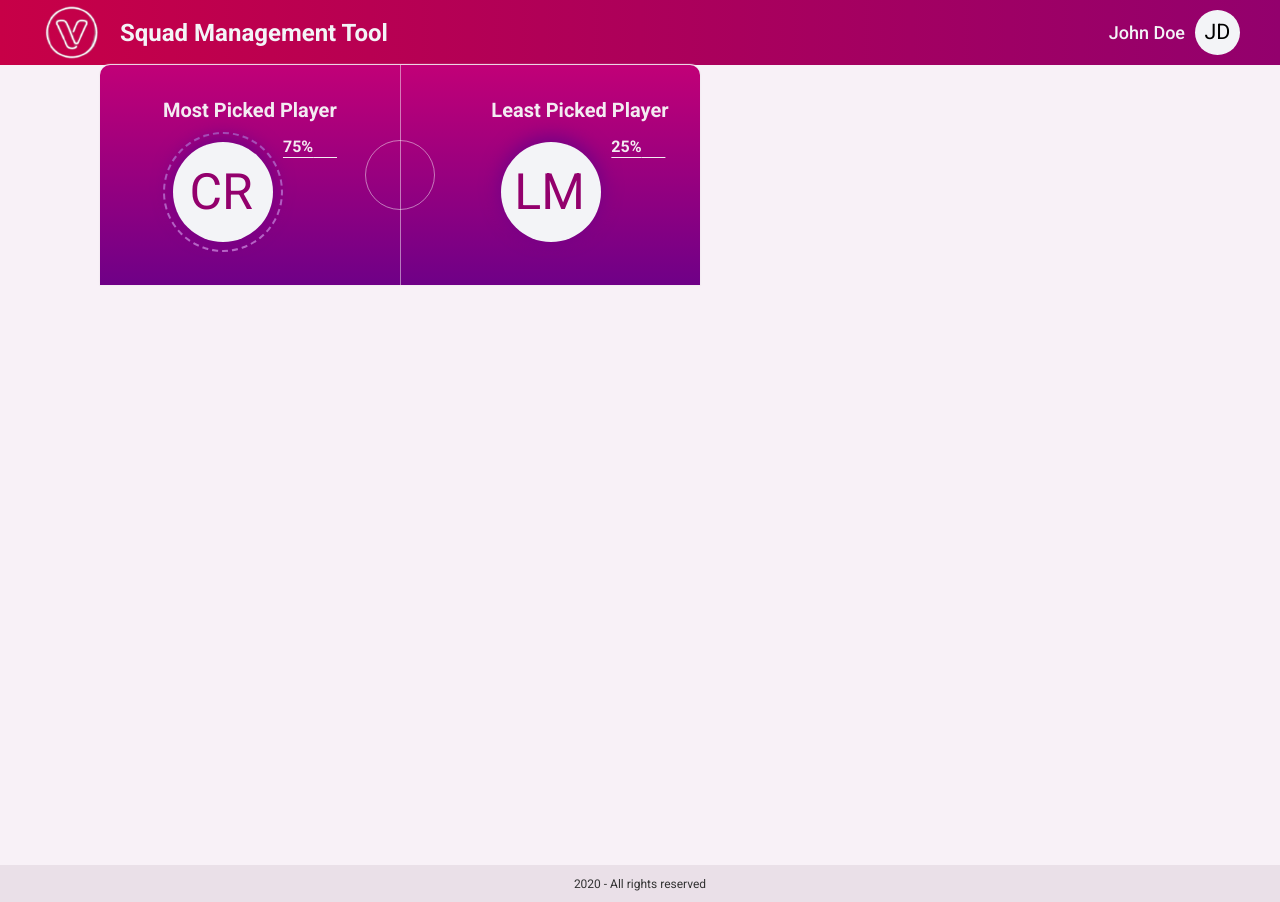
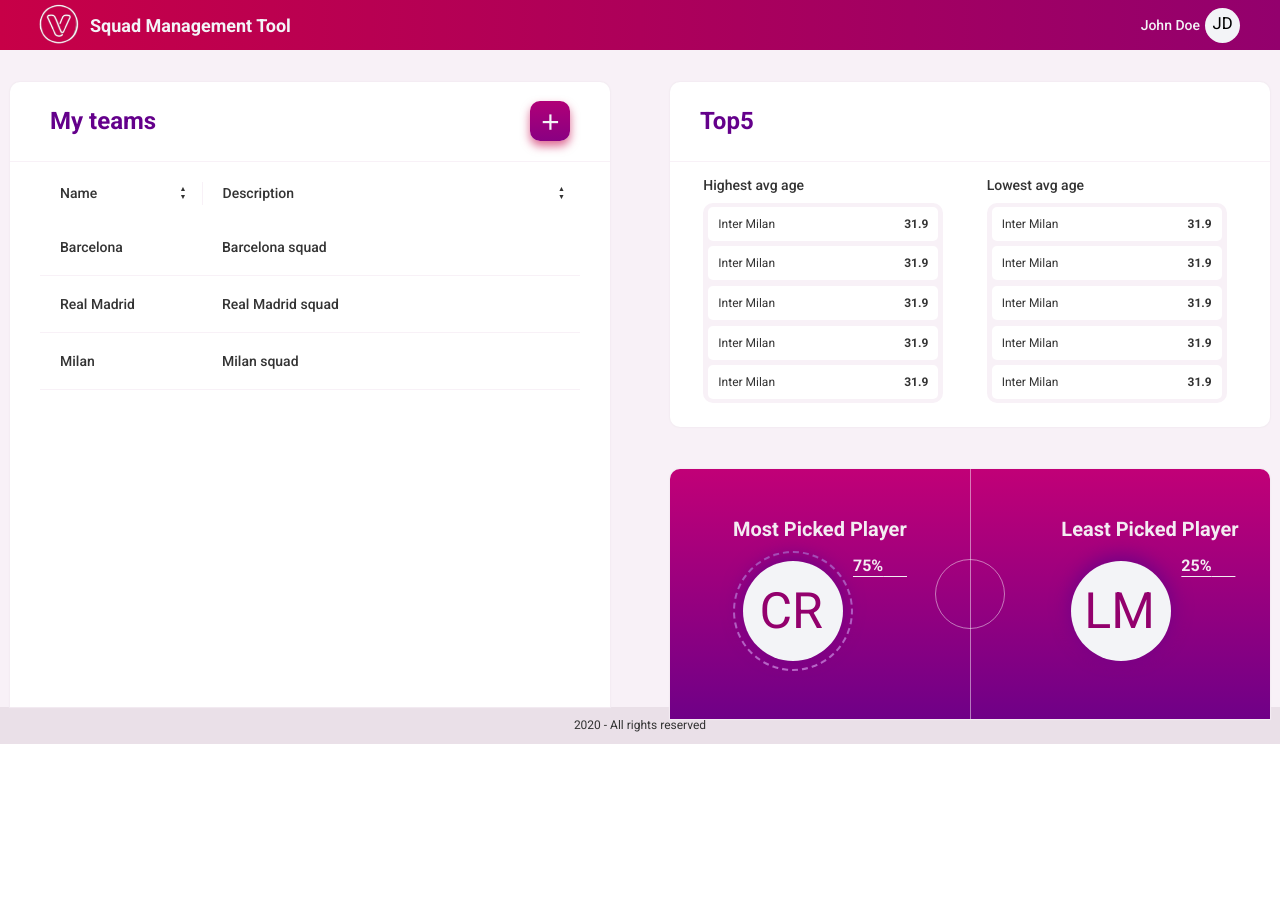
Before and after one commit to jschneiderm98/venturus-trial, a React (Create React App) app: page / in a window 1280 px wide. After the commit the page ends 800 px from the top, so only its background shows below. Built offline with nearby package versions, Linux system fonts and the light colour scheme.

Commit message:
complete home page

```diff
--- a/src/components/Header/styles.css
+++ b/src/components/Header/styles.css
@@ -1,54 +1,55 @@
-.Header{
+.Header {
   display: flex;
   flex-direction: row;
   justify-content: space-between;
   width: 100%;
-  height: 65px;
+  height: 50px;
   margin-left: 0;
-  background-image: linear-gradient(to right, rgb(199, 0, 71), rgb(147,0,109));
+  background-image: linear-gradient(to right, rgb(199, 0, 71), rgb(147, 0, 109));
 }
 
-.HeaderComponent{
+.HeaderComponent {
   display: flex;
   flex-direction: row;
   align-items: center;
 }
 
-.Header:first-child{
-  padding-left: 40px;
+.Header:first-child {
+  padding-left: 35px;
 }
 
-.Header:nth-child(1){
+.Header:nth-child(1) {
   padding-right: 40px;
 }
 
-.HeaderComponent > img{
-  --size: 60px;
+.HeaderComponent>img {
+  --size: 45px;
   width: var(--size);
   height: var(--size + 5);
   padding-bottom: 8px;
 }
 
-.HeaderComponent > h2{
-  font-size: 24px;
+.HeaderComponent>h2 {
+  font-size: 18px;
   color: #f3f4f7;
   font-weight: 700;
-  margin-left: 20px;
+  margin-left: 10px;
 }
 
-.HeaderComponent > span{
-  font-size: 18px;
+.HeaderComponent>span {
+  font-size: 14px;
   color: #f3f4f7;
   font-weight: 500;
 }
+
 .circle {
-  --size: 45px;
+  --size: 35px;
   background-color: #f3f4f7;
   border-radius: 50%;
   height: var(--size);
   text-align: center;
   width: var(--size);
-  margin-left: 10px;
+  margin-left: 5px;
 }
 
 .initials {
--- a/src/components/MyTeams/index.jsx
+++ b/src/components/MyTeams/index.jsx
@@ -18,7 +18,7 @@
         </div>
       </div>
       <div className="ListComponent">
-        <table>
+        <table className="Table">
           <thead>
             <tr>
               <th>
@@ -44,8 +44,8 @@
           <tbody>
             {itens && itens.map((item) => (
               <tr>
-                <td>{item.name}</td>
-                <td>
+                <td className="TeamsTableItem">{item.name}</td>
+                <td className="TeamsTableItem">
                   <div className="HoverField">
                     <span>{item.description}</span>
                     <div className="IconContainer">
--- a/src/components/MyTeams/styles.css
+++ b/src/components/MyTeams/styles.css
@@ -2,7 +2,7 @@
   box-shadow: 0px 0px 1px 1px #f3ecf2;
   background-color: #ffffff;
   width: 600px;
-  height: 500px;
+  height: 625px;
   border-radius: 10px 10px 0 0;
 }
 
@@ -53,7 +53,7 @@
   align-items: center;
 }
 
-table {
+.Table {
   width: 90%;
   margin-top: 20px;
   border-collapse: collapse;
@@ -64,7 +64,7 @@
 }
 
 th,
-td {
+.TeamsTableItem {
   height: 30px;
   font-weight: 500;
   text-align: start;
@@ -93,25 +93,26 @@
   width: 30%;
 }
 
-td {
+.TeamsTableItem {
   padding-top: 20px;
   padding-bottom: 20px;
   border-bottom: 1px solid #f8f1f7;
 }
 
-td:first-child {
+.TeamsTableItem:first-child {
   border-radius: 15px 0px 0px 15px;
 }
 
-td:nth-child(2) {
+.TeamsTableItem:nth-child(2) {
   border-radius: 0px 15px 15px 0px;
 }
 
 
-tbody>tr:hover td {
+tbody>tr:hover .TeamsTableItem {
   background-color: #f9eaf7;
   color: #93006d;
-  border-bottom: 0;
+  border: none;
+  border-collapse: separate;
 }
 
 .HoverField {
--- a/src/components/PickedPlayers/index.jsx
+++ b/src/components/PickedPlayers/index.jsx
@@ -3,7 +3,7 @@
 
 export default function PickedPlayers() {
   return (
-    <div className="ComponentBody">
+    <div className="Component">
       <div className="Most">
         <span className="PickedText">Most Picked Player</span>
         <div className="Player">
--- a/src/components/PickedPlayers/styles.css
+++ b/src/components/PickedPlayers/styles.css
@@ -1,9 +1,8 @@
-.ComponentBody {
-  margin-left: 100px;
+.Component {
   box-shadow: 0px 0px 1px 1px #f3ecf2;
   background-image: linear-gradient(#c10077, #6f0087);
   width: 600px;
-  height: 220px;
+  height: 250px;
   border-radius: 10px 10px 0 0;
   display: grid;
   grid-template-columns: 40% 20% 40%;
--- a/src/components/Top5/styles.css
+++ b/src/components/Top5/styles.css
@@ -1,5 +1,4 @@
 .Top5 {
-  margin-left: 100px;
   box-shadow: 0px 0px 1px 1px #f3ecf2;
   background-color: #ffffff;
   width: 600px;
@@ -55,6 +54,11 @@
   align-items: center;
 }
 
+.Item>td {
+  align-self: center;
+  text-align: center;
+}
+
 .Item:first-child {
   margin-top: 2px;
 }
--- a/src/pages/Home/index.js
+++ /dev/null
@@ -1,13 +0,0 @@
-import React from 'react';
-import './styles.css';
-// import MyTeams from '../../components/MyTeams';
-// import Top5 from '../../components/Top5';
-import PickedPlayers from '../../components/PickedPlayers';
-
-export default function Home() {
-  return (
-    <div className="Home">
-      <PickedPlayers />
-    </div>
-  );
-}
--- /dev/null
+++ b/src/pages/Home/index.jsx
@@ -0,0 +1,17 @@
+import React from 'react';
+import './styles.css';
+import MyTeams from '../../components/MyTeams';
+import Top5 from '../../components/Top5';
+import PickedPlayers from '../../components/PickedPlayers';
+
+export default function Home() {
+  return (
+    <div className="Home">
+      <div className="Grid">
+        <div className="TeamsComponent"><MyTeams /></div>
+        <div className="Top5Component"><Top5 /></div>
+        <div className="PickedComponent"><PickedPlayers /></div>
+      </div>
+    </div>
+  );
+}
--- a/src/pages/Home/styles.css
+++ b/src/pages/Home/styles.css
@@ -1,5 +1,29 @@
-.Home{
+.Home {
   background-color: #f8f1f7;
-  width: 100vw;
-  height: 100vh;
 }
+
+.Grid {
+  width: 100%;
+  height: 100%;
+  display: grid;
+  grid-template-columns: 1fr 1fr;
+  grid-template-rows: 60% 40%;
+  grid-column-gap: 60px;
+  grid-row-gap: 10px;
+}
+
+.TeamsComponent {
+  grid-area: 1 / 1 / 3 / 2;
+  justify-self: right;
+  margin-top: 5.2%;
+}
+
+.Top5Component {
+  grid-area: 1 / 2 / 2 / 3;
+  margin-top: 5.2%;
+}
+
+.PickedComponent {
+  grid-area: 2 / 2 / 3 / 3;
+  margin-top: 2.5%;
+}
```
